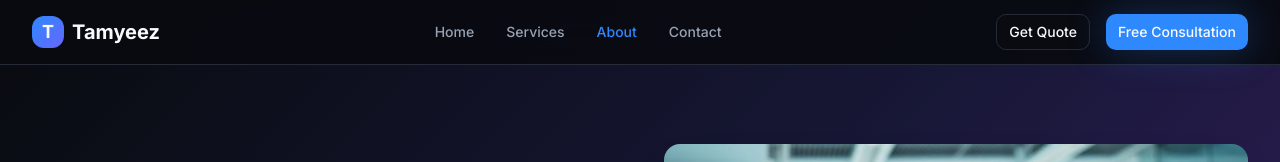
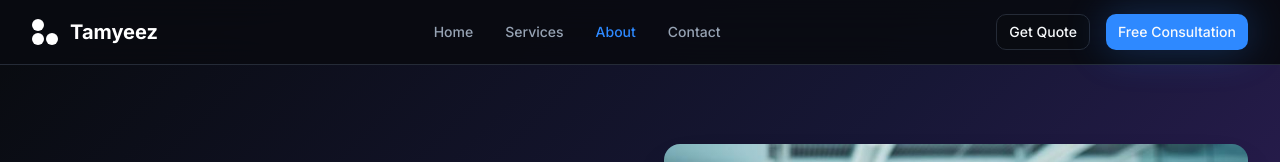
Before and after one commit to Tamyeez-LTD/tamyeez-power-boost, a React (Vite) app: page /about in a window 1280 px wide. Shown: the top 162 px of the page. Built offline with nearby package versions, Linux system fonts and the light colour scheme.

Commit message:
Replace logo with new image
Replaced the logo in the header with the provided image and set the logo color to white.

```diff
--- a/src/components/layout/Header.tsx
+++ b/src/components/layout/Header.tsx
@@ -22,11 +22,19 @@ const Header = () => {
       <div className="container mx-auto px-4 sm:px-6 lg:px-8">
         <div className="flex items-center justify-between h-16">
           {/* Logo */}
-          <Link to="/" className="flex items-center space-x-2">
-            <div className="w-8 h-8 bg-gradient-primary rounded-lg flex items-center justify-center">
-              <span className="text-primary-foreground font-bold text-lg">T</span>
+          <Link to="/" className="flex items-center space-x-3">
+            <div className="flex items-center space-x-1">
+              <div className="flex flex-col space-y-0.5">
+                <div className="flex space-x-0.5">
+                  <div className="w-3 h-3 bg-white rounded-sm"></div>
+                </div>
+                <div className="flex space-x-0.5">
+                  <div className="w-3 h-3 bg-white rounded-sm"></div>
+                  <div className="w-3 h-3 bg-white rounded-sm"></div>
+                </div>
+              </div>
             </div>
-            <span className="text-xl font-bold text-foreground">Tamyeez</span>
+            <span className="text-xl font-bold text-white">Tamyeez</span>
           </Link>
 
           {/* Desktop Navigation */}
```
